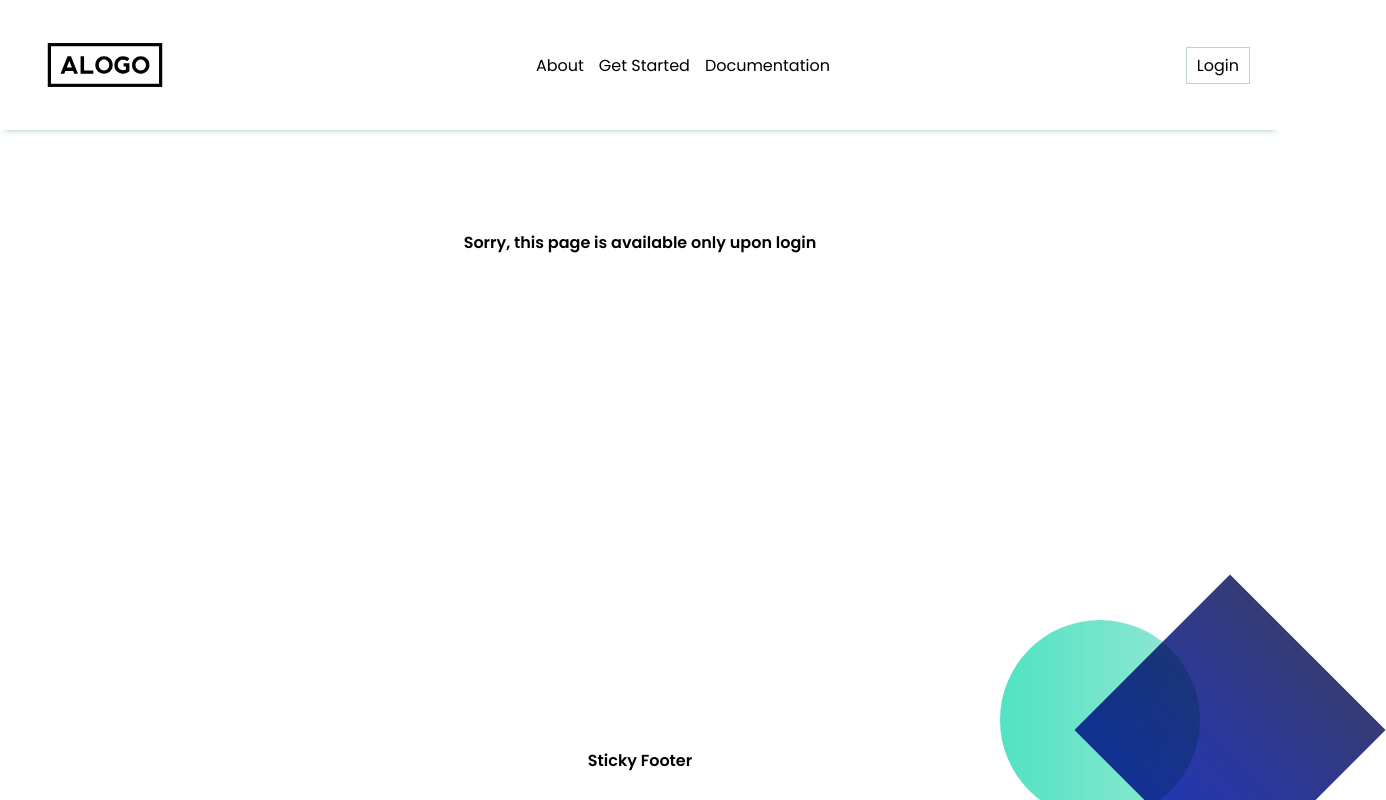
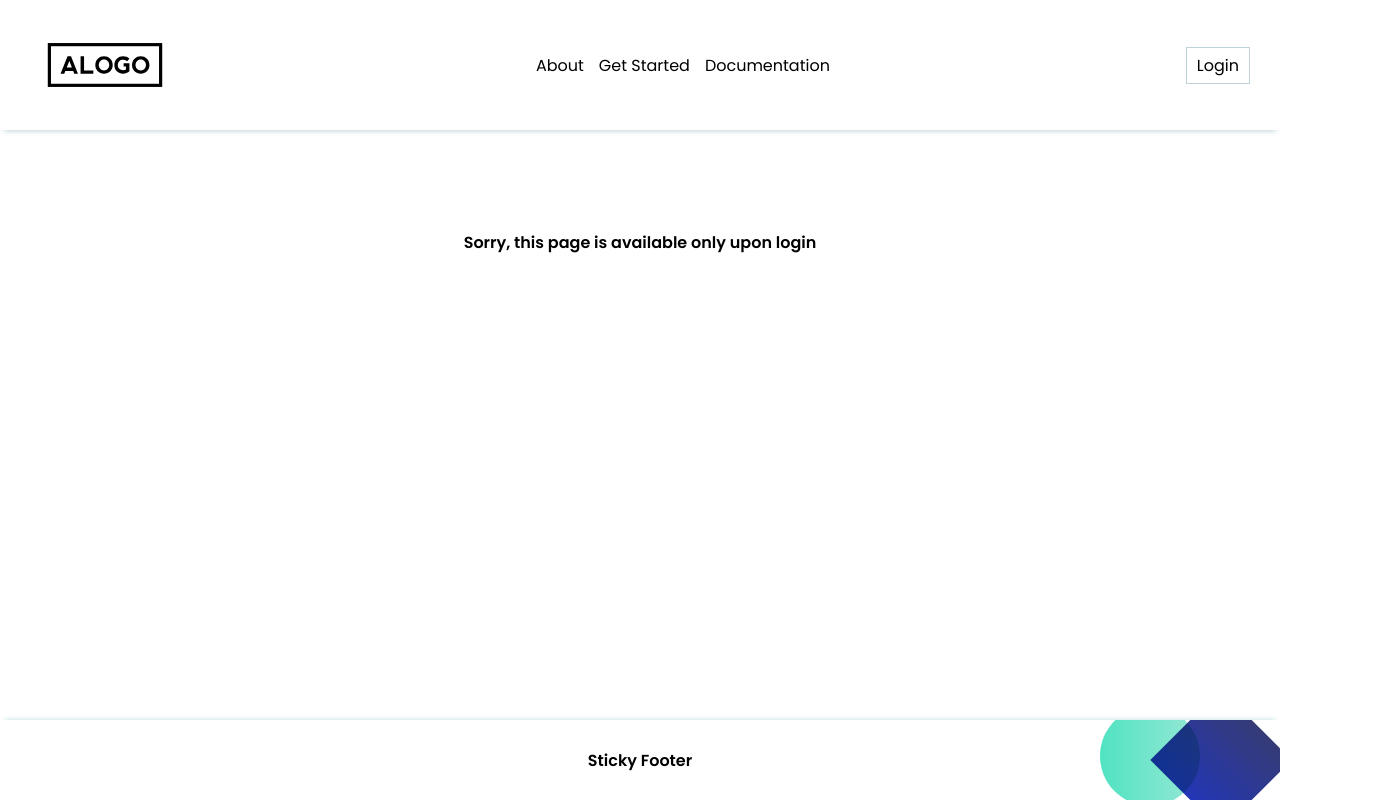
Before and after one commit to PoliGanina/ganina_rmr_hw_client, a React (Create React App) app: page /kitty in a window 1280 px wide. Shown: the whole page, 1386 px wide, since content can reach past the window. Built offline with nearby package versions, Linux system fonts and the light colour scheme; no server answers.

Commit message:
RounterComponent styled

```diff
--- a/src/App.css
+++ b/src/App.scss
@@ -2,6 +2,7 @@
     margin: 0;
     font-family: 'Poppins';
     font-size: 16px;
+    overflow: hidden;
 }
 .app {
     min-height: 100vh;
--- a/src/features/footer/footer.scss
+++ b/src/features/footer/footer.scss
@@ -6,6 +6,7 @@
     display: flex;
     justify-content: center;
     align-items: center;
+    box-shadow: 0px -5px 5px -5px rgba(22, 144, 150, 0.31);
 }
 .footer .footer__placeholder {
     margin: 0;
@@ -13,13 +14,13 @@
 }
 .footer__graphic-1 {
     position: absolute;
-    top: -100px;
-    right: -60px;
+    top: -10px;
+    right: 9px;
     display: block;
-    width: 220px;
-    height: 220px;
+    width: 100px;
+    height: 100px;
     transform: rotate(-45deg);
-    background-image: linear-gradient(90deg,#2336B6 0%, rgba(31,38,103,0.9) 100%);
+    background-image: linear-gradient(90deg, #2336B6 0%, rgba(31, 38, 103, 0.9) 100%);
     transition: all 1.5s;
     &:hover {
         transition: all 1.5s;
@@ -31,13 +32,13 @@
 }
 .footer__graphic-2 {
     position: absolute;
-    top: -100px;
+    top: -14px;
     right: 80px;
     display: block;
-    width: 200px;
-    height: 200px;
+    width: 100px;
+    height: 100px;
     border-radius: 100px;
-    background-image: linear-gradient(-90deg, rgba(49,207,171,0.5) 0%, #50E3C2 100%);
+    background-image: linear-gradient(-90deg, rgba(49, 207, 171, 0.5) 0%, #50E3C2 100%);
     mix-blend-mode: multiply;
     transition: all 1.5s;
     &:hover {
--- a/src/infrastructure/router.js
+++ b/src/infrastructure/router.js
@@ -1,4 +1,4 @@
-import { Routes, Route, Navigate, Link } from "react-router-dom";
+import { Routes, Route, Navigate } from "react-router-dom";
 import NoAccessMessage from "../features/no-access/noAccessMessage";
 import ContentPage from "../screens/contentPage.js/contentPage";
 import LoginPage from "../screens/loginPage/loginPage";
```
Also changed, not shown: src/App.js (+2 -6 lines).
